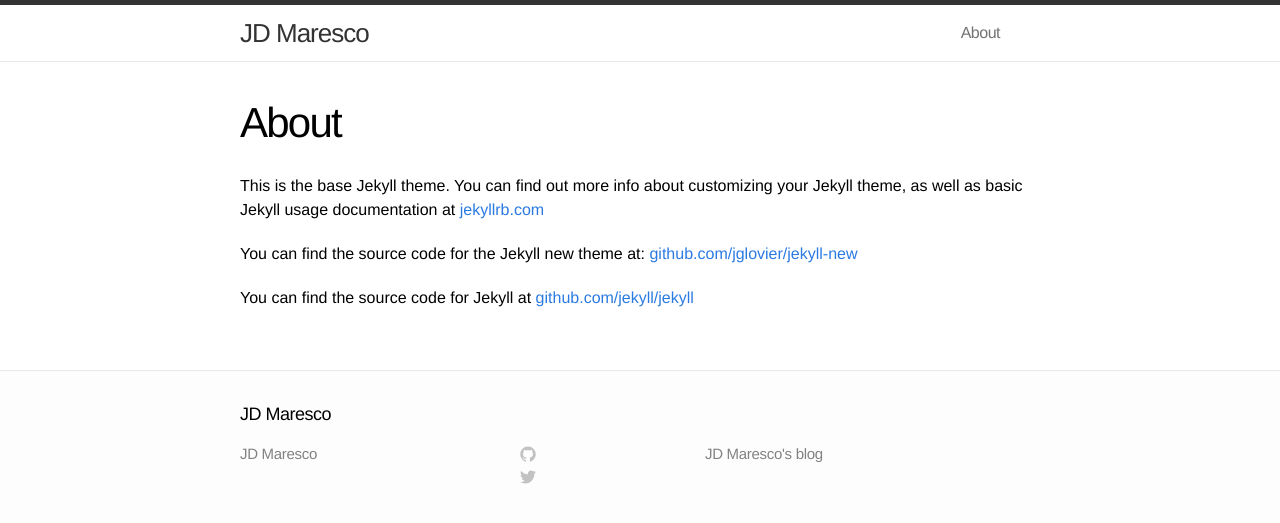
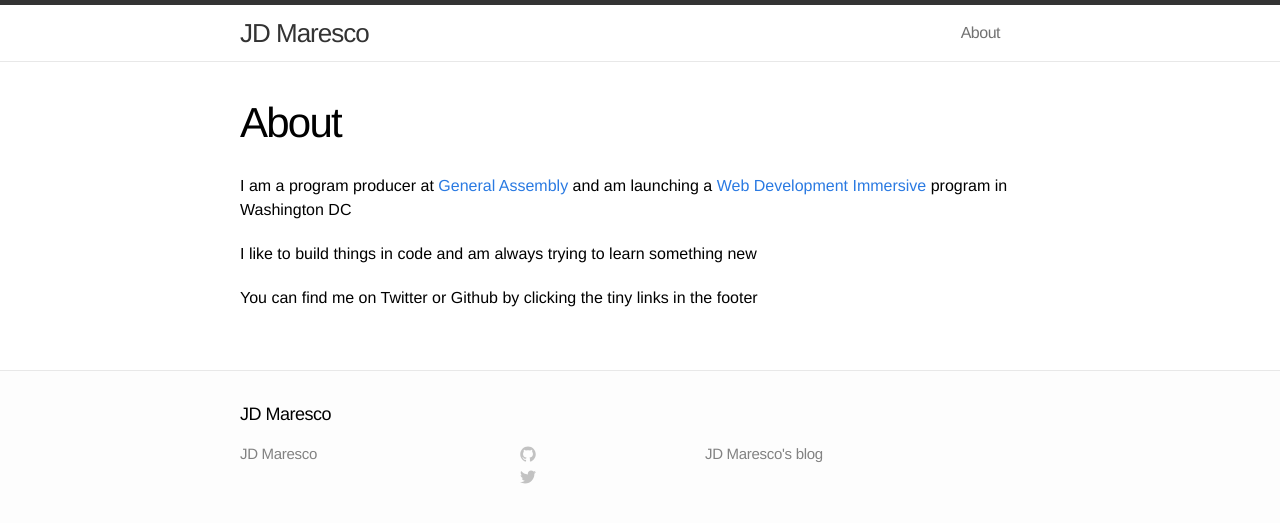
Before and after one commit to jdmaresco/jdmaresco.github.io, a Jekyll site: the page built from about.md, in a window 1280 px wide. Shown: the top 523 px of the page. Built offline with Jekyll 4.4.1, drawn with Linux system fonts in a browser that asks for light colours.

Commit message:
Edit About

```diff
--- a/about.md
+++ b/about.md
@@ -4,8 +4,8 @@ title: About
 permalink: /about/
 ---
 
-This is the base Jekyll theme. You can find out more info about customizing your Jekyll theme, as well as basic Jekyll usage documentation at [jekyllrb.com](http://jekyllrb.com/)
+I am a program producer at [General Assembly](http://ga.co/) and am launching a [Web Development Immersive](http://ga.co/wdi) program in Washington DC
 
-You can find the source code for the Jekyll new theme at: [github.com/jglovier/jekyll-new](https://github.com/jglovier/jekyll-new)
+I like to build things in code and am always trying to learn something new
 
-You can find the source code for Jekyll at [github.com/jekyll/jekyll](https://github.com/jekyll/jekyll)
+You can find me on Twitter or Github by clicking the tiny links in the footer
```
